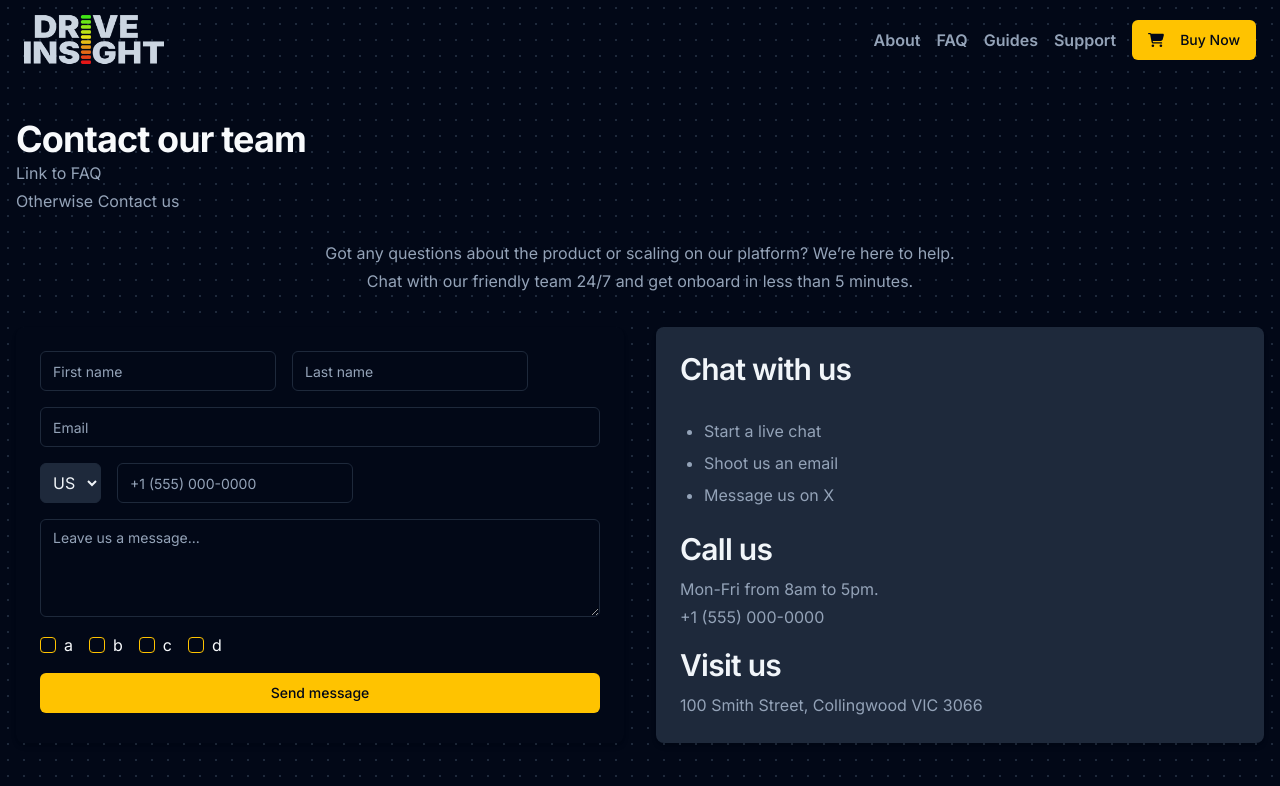
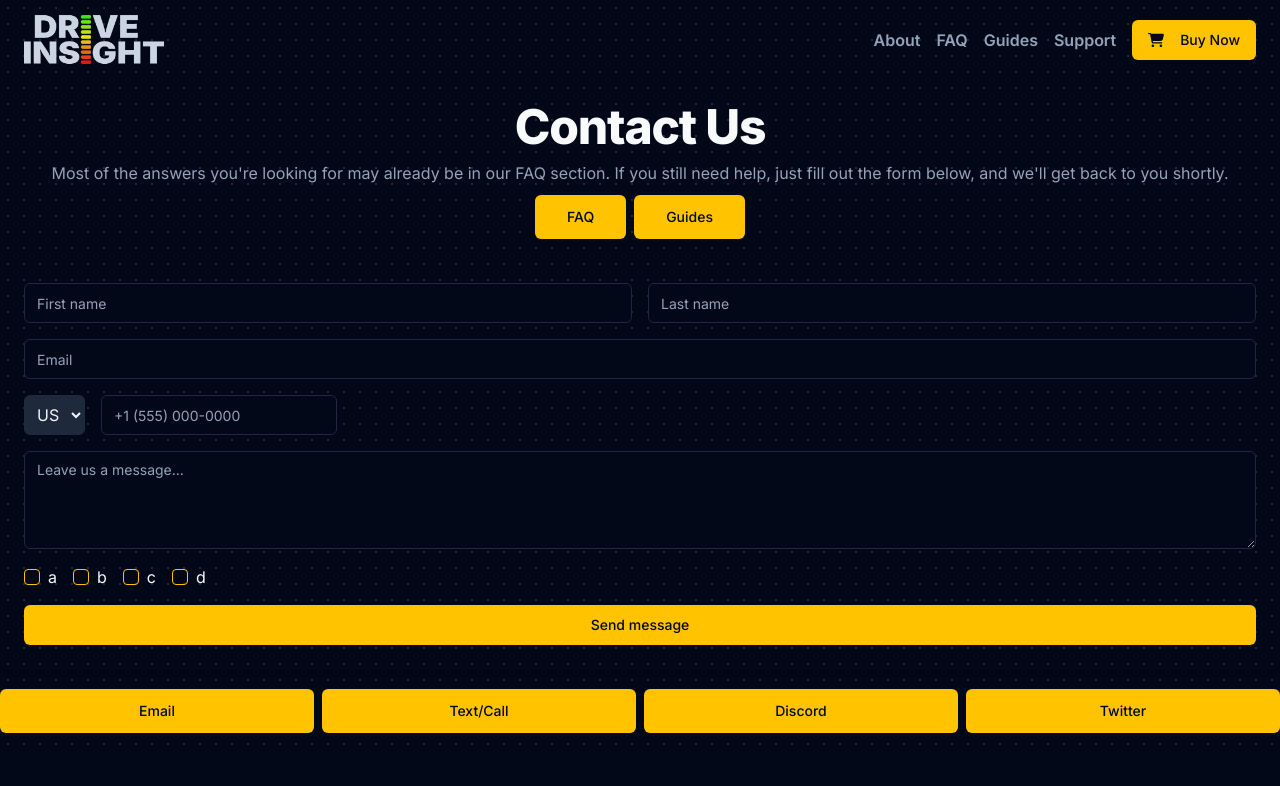
Before and after one commit to seoyeong643/drive-insight-website, a Next.js app: page /support in a window 1280 px wide. Shown: the top 786 px of the page. Built offline with nearby package versions, Linux system fonts and the light colour scheme.

Commit message:
Contact page draft 2. Get rid of left Contact Information and add buttons below

```diff
--- a/app/support/page.tsx
+++ b/app/support/page.tsx
@@ -16,6 +16,7 @@ export default function Contact() {
     const form = useForm<ContactFormData>({
         resolver: zodResolver(contactSchema),
         mode: "onBlur",
+        // todo: do we need these?
         defaultValues: {
             firstName: "",
             lastName: "",
@@ -33,21 +34,26 @@ export default function Contact() {
     };
 
     return (
-        <div className="container mx-auto p-4">
-            <h1 className="text-4xl font-bold">Contact our team</h1>
-            <p>Link to FAQ</p>
-            <p>Otherwise Contact us</p>
-            <br />
+        <div className="container mx-auto flex flex-col gap-5">
+            <div className="flex flex-col items-center gap-2">
+                <h1>Contact Us</h1>
+                <p>Most of the answers you're looking for may already be in our FAQ section. If you still need help, just fill out the form below, and we'll get back to you shortly.</p>
+                <div className="flex items-center justify-center gap-2">
+                    <Button
+                        variant="default"
+                        size="lg">
+                        FAQ
+                    </Button>
+                    <Button
+                        variant="default"
+                        size="lg">
+                        Guides
+                    </Button>
+                </div>
+            </div>
 
-            <p className="text-center text-slate-400 mb-8">
-                Got any questions about the product or scaling on our platform? We’re here to help.
-                <br />
-                Chat with our friendly team 24/7 and get onboard in less than 5 minutes.
-            </p>
-
-            <div className="flex flex-col md:flex-row gap-8">
                 {/* Contact Form */}
-                <div className="flex-1 bg-card p-6 rounded-lg shadow-md text-card-foreground">
+                <div className="flex-1 p-6 rounded-lg shadow-md text-card-foreground">
                     <Form {...form}>
                         <form className="space-y-4" onSubmit={form.handleSubmit(onSubmit)}>
                             <div className="flex gap-4">
@@ -55,7 +61,7 @@ export default function Contact() {
                                     control={form.control}
                                     name="firstName"
                                     render={({ field }) => (
-                                        <FormItem>
+                                        <FormItem className="flex-1">
                                             <FormControl>
                                                 <Input placeholder="First name" {...field} />
                                             </FormControl>
@@ -67,7 +73,7 @@ export default function Contact() {
                                     control={form.control}
                                     name="lastName"
                                     render={({ field }) => (
-                                        <FormItem>
+                                        <FormItem className="flex-1">
                                             <FormControl>
                                                 <Input placeholder="Last name" {...field} />
                                             </FormControl>
@@ -151,41 +157,29 @@ export default function Contact() {
                     </Form>
                 </div>
 
-                {/* Contact Information */}
-                <div className="flex-1 bg-muted p-6 rounded-lg shadow-md text-muted-foreground space-y-4">
-                    <div>
-                        <h2>Chat with us</h2>
-                        <ul className="space-y-2">
-                            <li>
-                                <a href="#" className="text-slate-400 hover:underline">
-                                    Start a live chat
-                                </a>
-                            </li>
-                            <li>
-                                <a href="mailto:support@example.com" className="text-slate-400 hover:underline">
-                                    Shoot us an email
-                                </a>
-                            </li>
-                            <li>
-                                <a href="#" className="text-slate-400 hover:underline">
-                                    Message us on X
-                                </a>
-                            </li>
-                        </ul>
-                    </div>
-
-                    <div>
-                        <h2>Call us</h2>
-                        <p>Mon-Fri from 8am to 5pm.</p>
-                        <p className="text-slate-400">+1 (555) 000-0000</p>
-                    </div>
-
-                    <div>
-                        <h2>Visit us</h2>
-                        <p>100 Smith Street, Collingwood VIC 3066</p>
-                    </div>
+{/* //TODO: Color these buttons. Red for email, green for text/call, purple discord, blue for twitter */}
+                <div className="flex items-center justify-center gap-2">
+                    <Button className="flex-1"
+                        variant="default"
+                        size="lg">
+                        Email
+                    </Button>
+                    <Button className="flex-1"
+                        variant="default"
+                        size="lg">
+                        Text/Call
+                    </Button>
+                    <Button className="flex-1"
+                        variant="default"
+                        size="lg">
+                        Discord
+                    </Button>
+                    <Button className="flex-1"
+                        variant="default"
+                        size="lg">
+                        Twitter
+                    </Button>
                 </div>
-            </div>
         </div>
     );
 }
```
